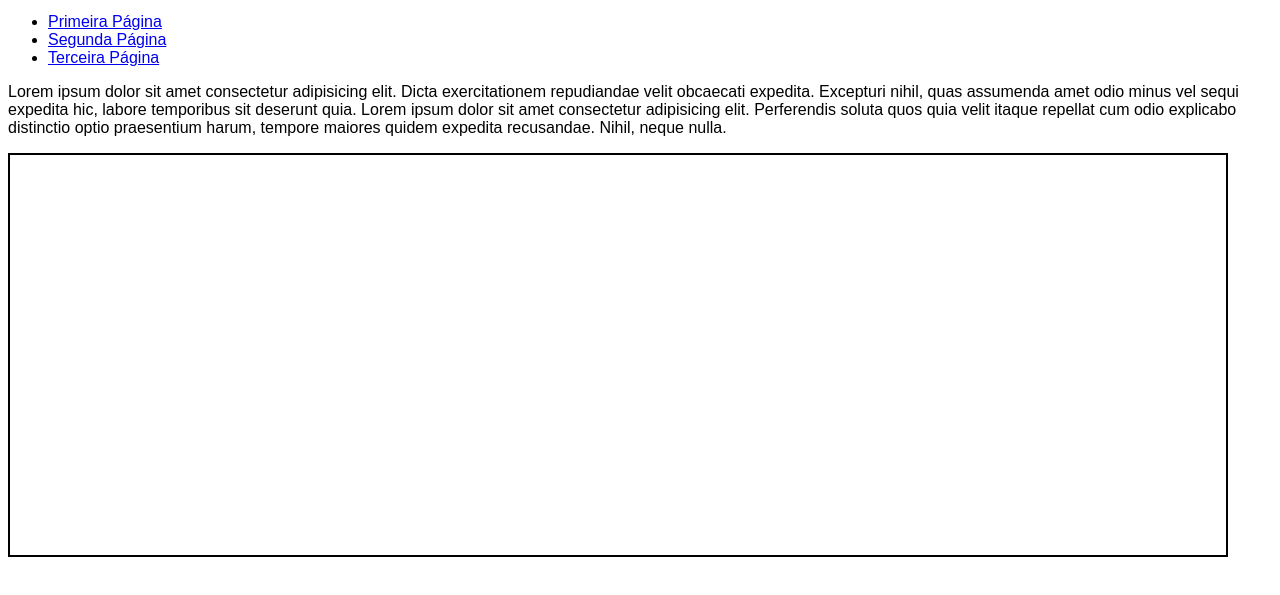
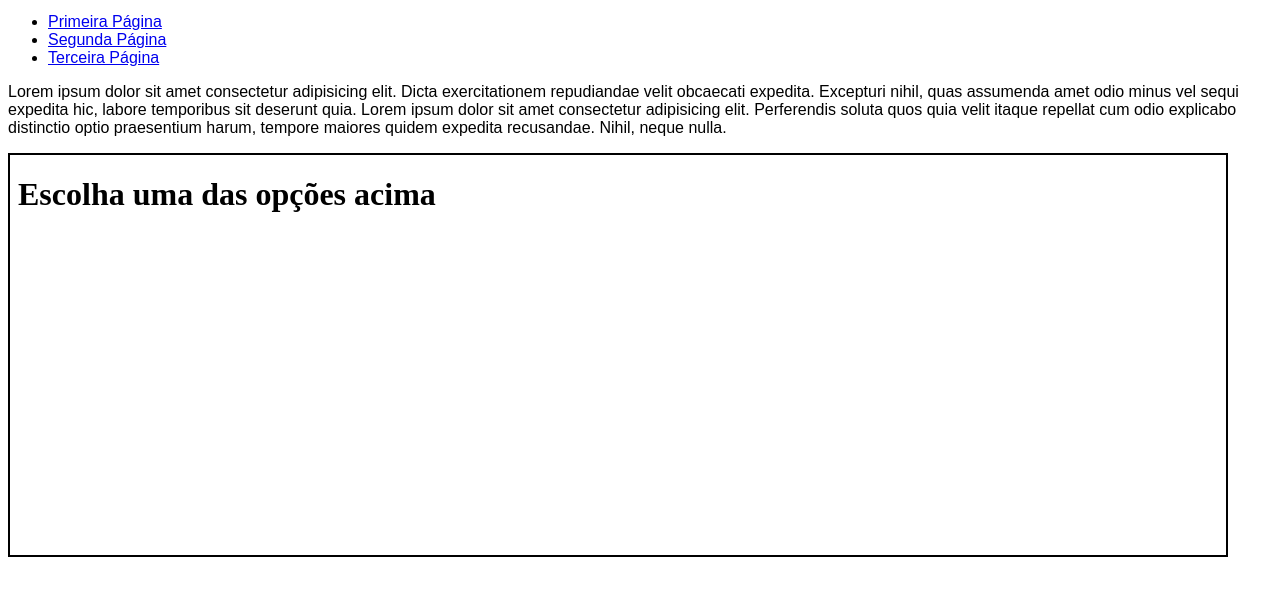
Before and after one commit to aylavaladao/html-css, a plain HTML site: page exercicios/ex020/iframe003.html in a window 1280 px wide. Shown: the part 119-714 px from the top of the page. Drawn offline with Linux system fonts and the light colour scheme.

Commit message:
atualizei o exercicio 03

```diff
--- a/exercicios/ex020/iframe003.html
+++ b/exercicios/ex020/iframe003.html
@@ -27,7 +27,8 @@
     </ul>
 
     <p>Lorem ipsum dolor sit amet consectetur adipisicing elit. Dicta exercitationem repudiandae velit obcaecati expedita. Excepturi nihil, quas assumenda amet odio minus vel sequi expedita hic, labore temporibus sit deserunt quia. Lorem ipsum dolor sit amet consectetur adipisicing elit. Perferendis soluta quos quia velit itaque repellat cum odio explicabo distinctio optio praesentium harum, tempore maiores quidem expedita recusandae. Nihil, neque nulla.</p>
-    <iframe id="tela" name="frame" src="">
+    <!--o srcdoc faz com que você possa escrever codigo html dentro dele, colocar imagens...-->
+    <iframe id="tela" name="frame" srcdoc="<h1>Escolha uma das opções acima</h1>">
         <p>Infelizmente seu navegador não é compatível com isso.</p>
     </iframe>
 </body>
```
